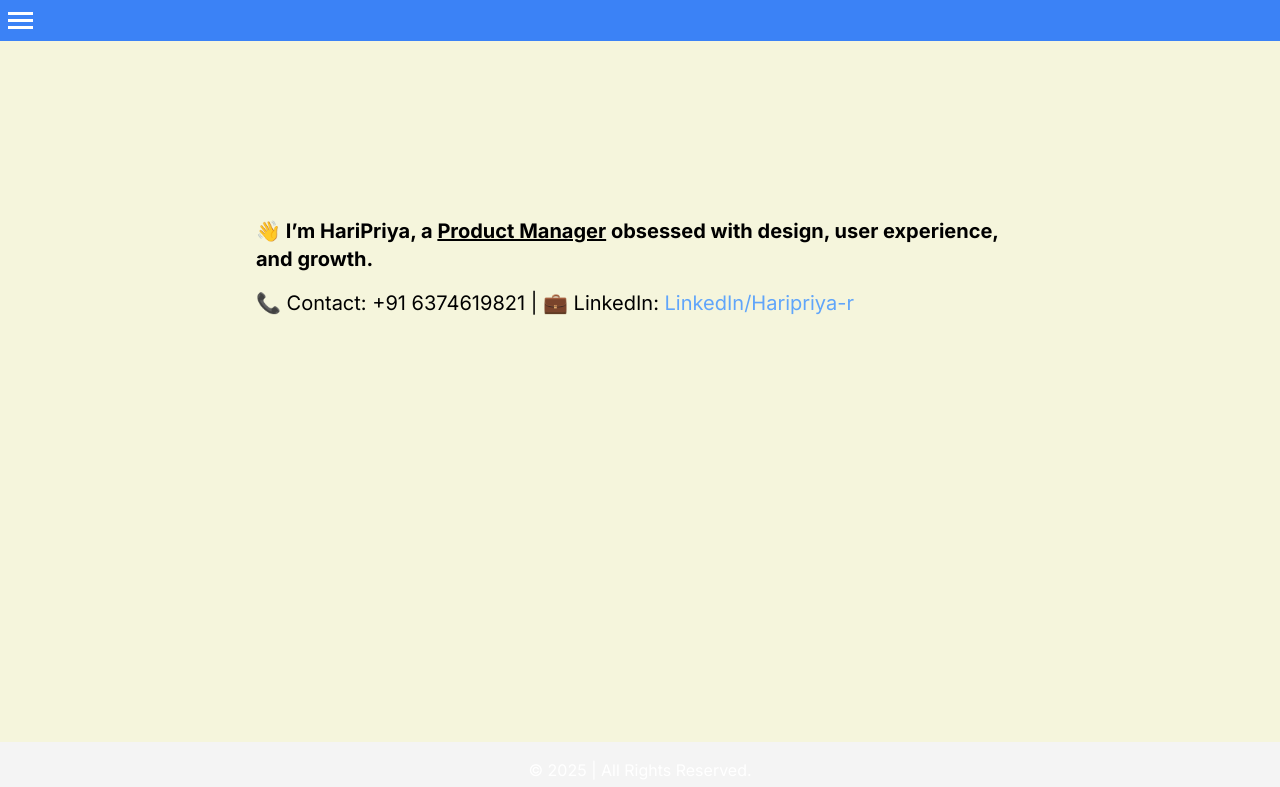
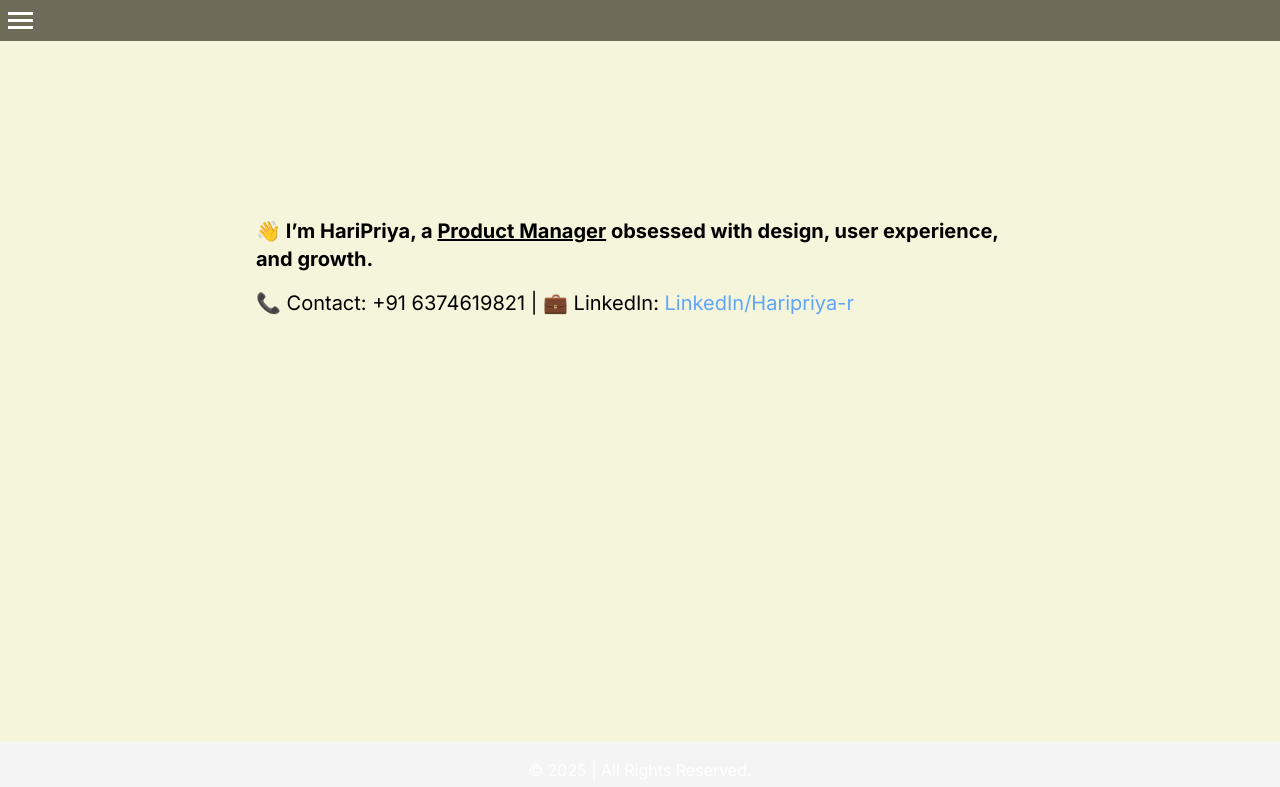
Before and after one commit to kavinkavin16/HariPriya-Krishnan, a plain HTML site: page index.html in a window 1280 px wide. Drawn offline with nearby package versions, Linux system fonts and the light colour scheme; a web font is replaced by a local one.

Commit message:
fix: nav color

```diff
--- a/index.html
+++ b/index.html
@@ -92,8 +92,6 @@
             }
             .nav-links {
                 display: none;
-                flex-direction: column;
-                width: 100%;
             }
             .nav-links a {
                 padding: 10px;
@@ -136,6 +134,9 @@
             right: 25px;
             font-size: 36px;
         }
+        .bg-burnt-olive {
+            background-color: #6e6b58;
+        }
     </style>
 </head>
 <body style="font-family: 'Inter', sans-serif; background-color: #F5F5DC;">
@@ -143,7 +144,7 @@
         <div class="loader"></div>
     </div>
     <div id="header"></div>
-    <nav class="bg-blue-500 text-white p-2 flex justify-between items-center">
+    <nav class="bg-burnt-olive text-white p-2 flex justify-between items-center">
         <div class="hamburger" id="hamburger">
             <div></div>
             <div></div>
```
